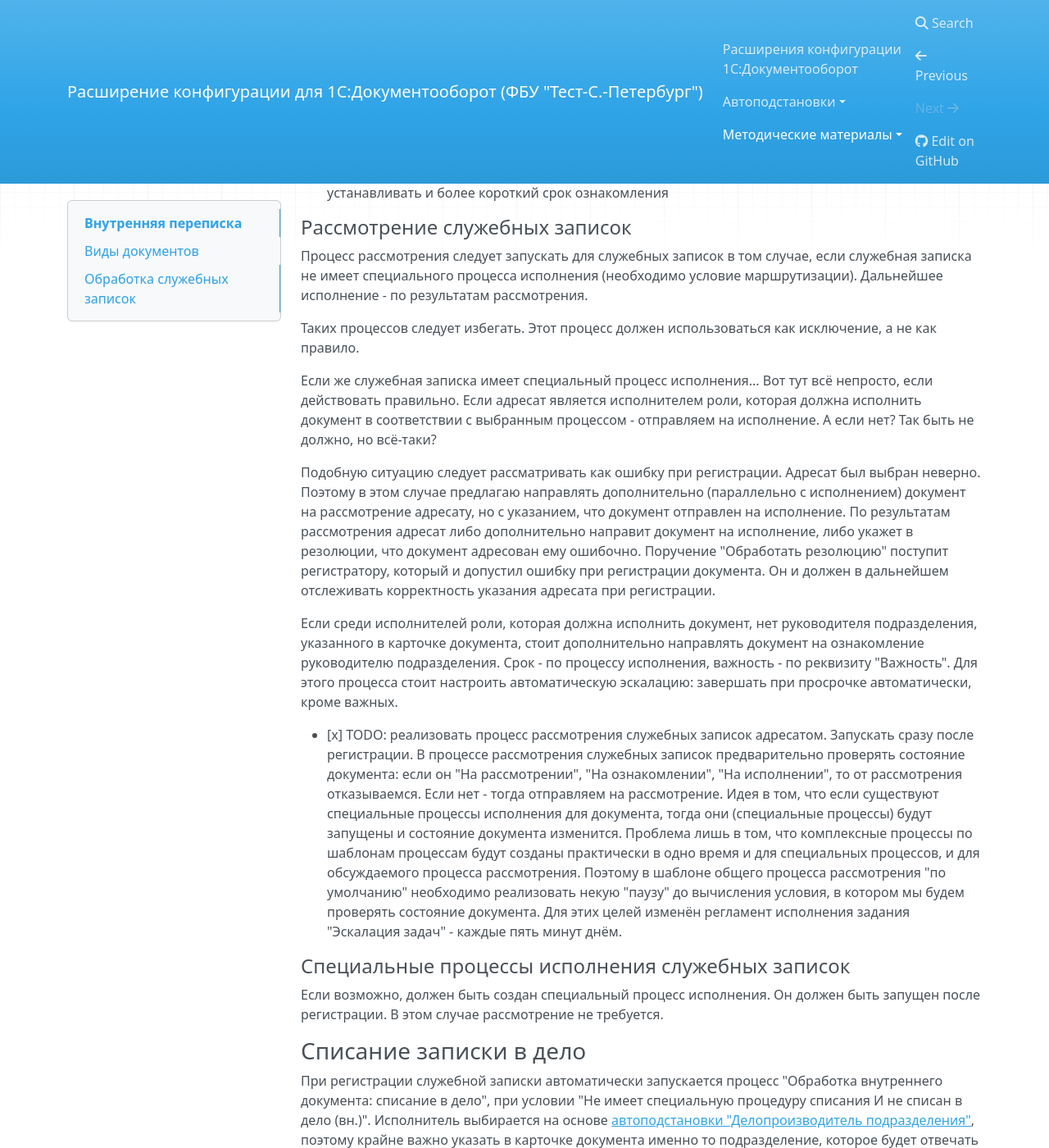
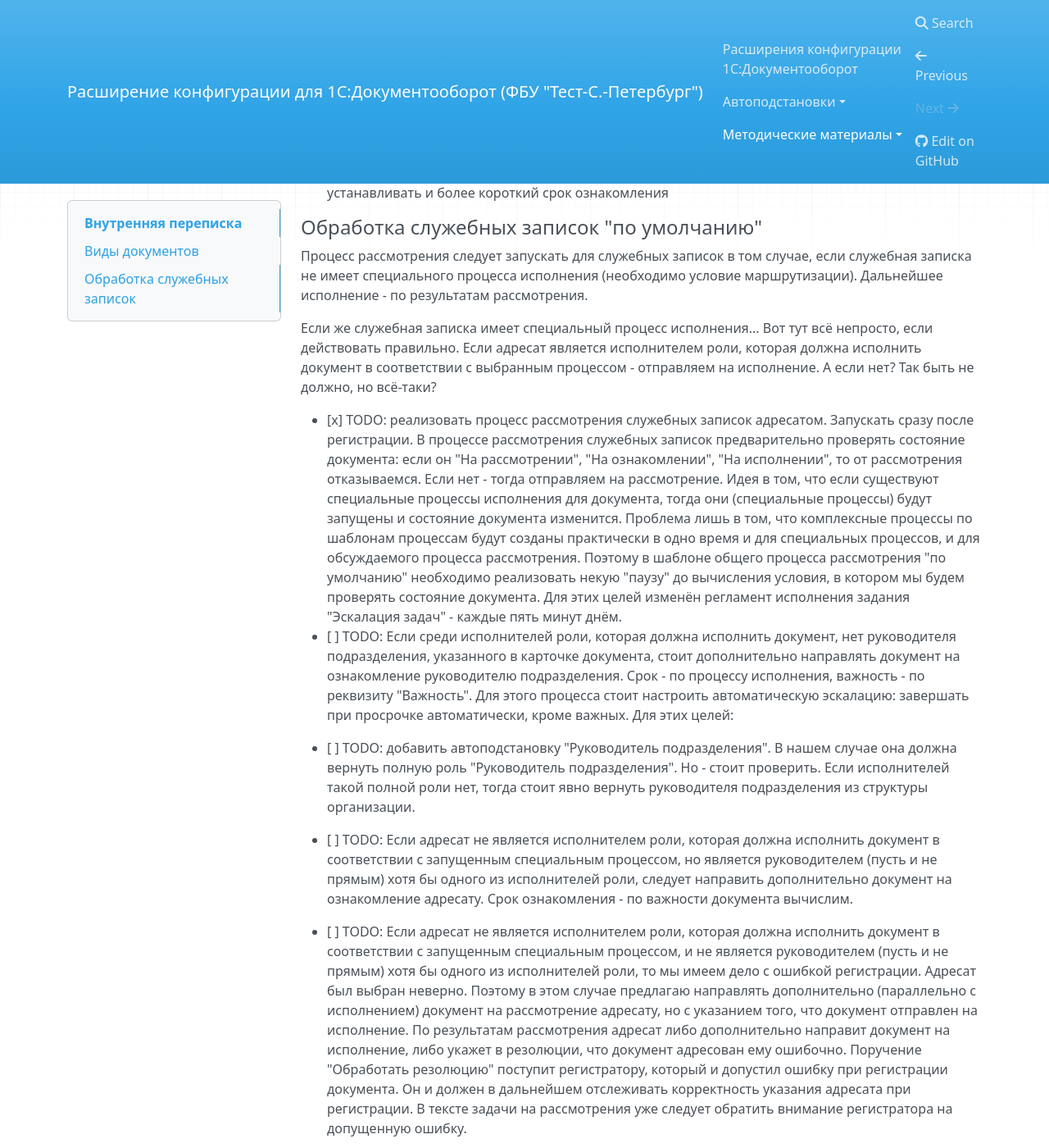
Before and after one commit to test-st-petersburg/edms, an MkDocs documentation site: the page built from docs/Методические материалы/Внутренние документы/Внутренняя переписка.md, in a window 1280 px wide and 1400 px high, scrolled down 1476 px. Shown: the whole window at 82% size. Built offline with MkDocs 1.6.1, drawn with Linux system fonts in a browser that asks for light colours; nearby versions of some CDN libraries.

Commit message:
docs(docs): Конкретизировать процесс обработки записок

```diff
--- a/docs/Методические материалы/Внутренние документы/Внутренняя переписка.md
+++ b/docs/Методические материалы/Внутренние документы/Внутренняя переписка.md
@@ -72,15 +72,12 @@
  на основании разделяемого дополнительного реквизита документа "Важность".
  Для важных документов устанавливать и более короткий срок ознакомления
 
-#### Рассмотрение служебных записок
+#### Обработка служебных записок "по умолчанию"
 
 Процесс рассмотрения следует запускать для служебных записок в том случае,
 если служебная записка не имеет специального процесса
 исполнения (необходимо условие маршрутизации).
 Дальнейшее исполнение - по результатам рассмотрения.
-
-Таких процессов следует избегать. Этот процесс должен использоваться как исключение,
-а не как правило.
 
 Если же служебная записка имеет специальный процесс исполнения...
 Вот тут всё непросто, если действовать правильно.
@@ -88,39 +85,56 @@
 документ в соответствии с выбранным процессом - отправляем на исполнение.
 А если нет? Так быть не должно, но всё-таки?
 
-Подобную ситуацию следует рассматривать как ошибку при регистрации.
-Адресат был выбран неверно.
-Поэтому в этом случае предлагаю направлять дополнительно (параллельно с исполнением)
-документ на рассмотрение адресату, но с указанием, что документ отправлен на исполнение.
-По результатам рассмотрения адресат либо дополнительно направит документ на исполнение,
-либо укажет в резолюции, что документ адресован ему ошибочно.
-Поручение "Обработать резолюцию" поступит регистратору, который и допустил
-ошибку при регистрации документа. Он и должен в дальнейшем отслеживать
-корректность указания адресата при регистрации.
+- [x] TODO: реализовать процесс рассмотрения служебных записок адресатом.
+  Запускать сразу после регистрации.
+  В процессе рассмотрения служебных записок предварительно проверять
+  состояние документа: если он "На рассмотрении", "На ознакомлении",
+  "На исполнении", то от рассмотрения отказываемся. Если нет - тогда
+  отправляем на рассмотрение.
+  Идея в том, что если существуют специальные процессы исполнения для документа,
+  тогда они (специальные процессы) будут запущены и состояние документа
+  изменится.
+  Проблема лишь в том, что комплексные процессы по шаблонам процессам будут
+  созданы практически в одно время и для специальных процессов, и для
+  обсуждаемого процесса рассмотрения. Поэтому в шаблоне общего процесса
+  рассмотрения "по умолчанию" необходимо реализовать некую "паузу"
+  до вычисления условия, в котором мы будем проверять состояние документа.
+  Для этих целей изменён регламент исполнения задания "Эскалация задач" -
+  каждые пять минут днём.
+- [ ] TODO: Если среди исполнителей роли, которая должна исполнить документ, нет
+  руководителя подразделения, указанного в карточке документа,
+  стоит дополнительно направлять документ на ознакомление руководителю
+  подразделения. Срок - по процессу исполнения, важность - по реквизиту "Важность".
+  Для этого процесса стоит настроить автоматическую эскалацию:
+  завершать при просрочке автоматически, кроме важных.
+  Для этих целей:
 
-Если среди исполнителей роли, которая должна исполнить документ, нет
-руководителя подразделения, указанного в карточке документа,
-стоит дополнительно направлять документ на ознакомление руководителю
-подразделения. Срок - по процессу исполнения, важность - по реквизиту "Важность".
-Для этого процесса стоит настроить автоматическую эскалацию:
-завершать при просрочке автоматически, кроме важных.
+  - [ ] TODO: добавить автоподстановку "Руководитель подразделения".
+    В нашем случае она должна вернуть полную роль "Руководитель подразделения".
+    Но - стоит проверить. Если исполнителей такой полной роли нет,
+    тогда стоит явно вернуть руководителя подразделения из структуры
+    организации.
 
-- [x] TODO: реализовать процесс рассмотрения служебных записок адресатом.
- Запускать сразу после регистрации.
- В процессе рассмотрения служебных записок предварительно проверять
- состояние документа: если он "На рассмотрении", "На ознакомлении",
- "На исполнении", то от рассмотрения отказываемся. Если нет - тогда
- отправляем на рассмотрение.
- Идея в том, что если существуют специальные процессы исполнения для документа,
- тогда они (специальные процессы) будут запущены и состояние документа
- изменится.
- Проблема лишь в том, что комплексные процессы по шаблонам процессам будут
- созданы практически в одно время и для специальных процессов, и для
- обсуждаемого процесса рассмотрения. Поэтому в шаблоне общего процесса
- рассмотрения "по умолчанию" необходимо реализовать некую "паузу"
- до вычисления условия, в котором мы будем проверять состояние документа.
- Для этих целей изменён регламент исполнения задания "Эскалация задач" -
- каждые пять минут днём.
+- [ ] TODO: Если адресат не является исполнителем роли, которая должна исполнить
+  документ в соответствии с запущенным специальным процессом, но является
+  руководителем (пусть и не прямым) хотя бы одного из исполнителей роли,
+  следует направить дополнительно документ на ознакомление адресату.
+  Срок ознакомления - по важности документа вычислим.
+- [ ] TODO: Если адресат не является исполнителем роли, которая должна исполнить
+  документ в соответствии с запущенным специальным процессом, и не является
+  руководителем (пусть и не прямым) хотя бы одного из исполнителей роли,
+  то мы имеем дело с ошибкой регистрации.
+  Адресат был выбран неверно.
+  Поэтому в этом случае предлагаю направлять дополнительно (параллельно с исполнением)
+  документ на рассмотрение адресату, но с указанием того, что документ отправлен
+  на исполнение.
+  По результатам рассмотрения адресат либо дополнительно направит документ на исполнение,
+  либо укажет в резолюции, что документ адресован ему ошибочно.
+  Поручение "Обработать резолюцию" поступит регистратору, который и допустил
+  ошибку при регистрации документа. Он и должен в дальнейшем отслеживать
+  корректность указания адресата при регистрации.
+  В тексте задачи на рассмотрения уже следует обратить внимание регистратора
+  на допущенную ошибку.
 
 #### Специальные процессы исполнения служебных записок
 
```
